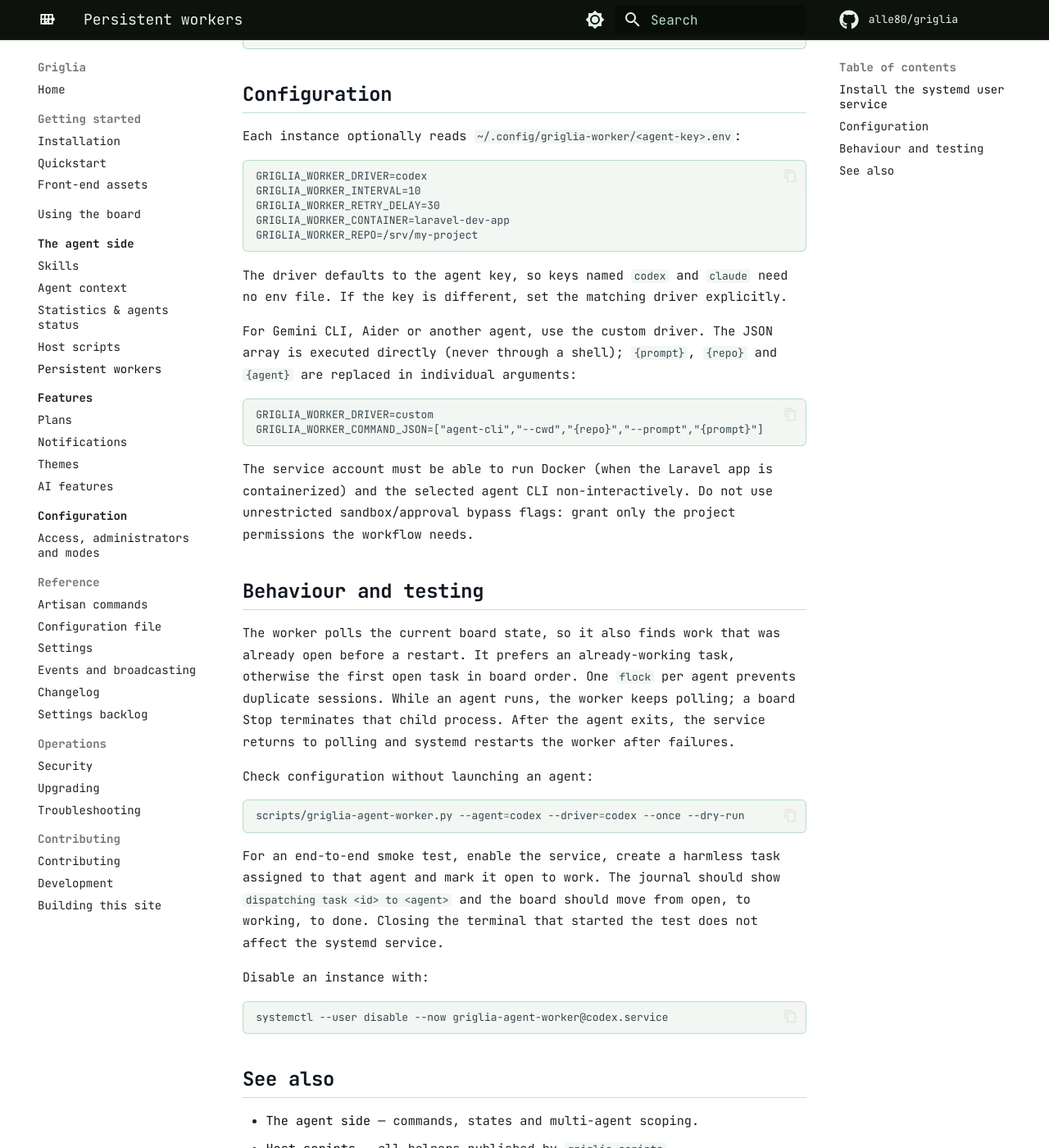
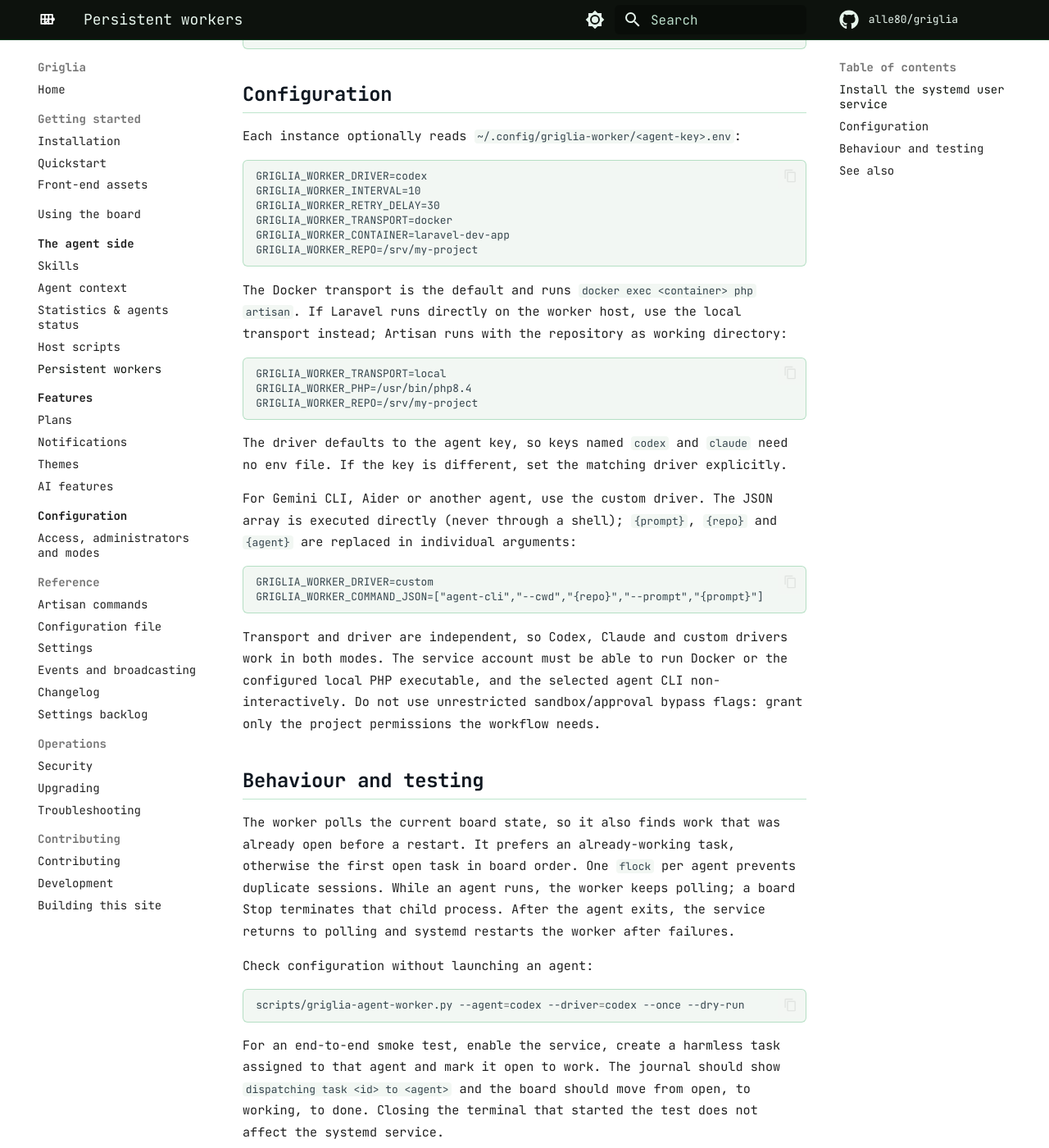
Before and after one commit to alle80/agent-devboard, an MkDocs documentation site: the page built from docs/agent/workers.md, in a window 1280 px wide and 1400 px high, scrolled down 1307 px. Shown: the whole window at 82% size. Built offline with MkDocs 1.6.1 and Material for MkDocs 9.7.7, drawn with Linux system fonts in a browser that asks for light colours; comment, search, counter and statistics services are not loaded.

Commit message:
feat(worker): support local artisan transport

````diff
--- a/docs/agent/workers.md
+++ b/docs/agent/workers.md
@@ -61,7 +61,17 @@ Each instance optionally reads `~/.config/griglia-worker/<agent-key>.env`:
 GRIGLIA_WORKER_DRIVER=codex
 GRIGLIA_WORKER_INTERVAL=10
 GRIGLIA_WORKER_RETRY_DELAY=30
+GRIGLIA_WORKER_TRANSPORT=docker
 GRIGLIA_WORKER_CONTAINER=laravel-dev-app
+GRIGLIA_WORKER_REPO=/srv/my-project
+```
+
+The Docker transport is the default and runs `docker exec <container> php artisan`. If Laravel runs directly
+on the worker host, use the local transport instead; Artisan runs with the repository as working directory:
+
+```dotenv
+GRIGLIA_WORKER_TRANSPORT=local
+GRIGLIA_WORKER_PHP=/usr/bin/php8.4
 GRIGLIA_WORKER_REPO=/srv/my-project
 ```
 
@@ -76,7 +86,8 @@ GRIGLIA_WORKER_DRIVER=custom
 GRIGLIA_WORKER_COMMAND_JSON=["agent-cli","--cwd","{repo}","--prompt","{prompt}"]
 ```
 
-The service account must be able to run Docker (when the Laravel app is containerized) and the selected agent
+Transport and driver are independent, so Codex, Claude and custom drivers work in both modes. The service
+account must be able to run Docker or the configured local PHP executable, and the selected agent
 CLI non-interactively. Do not use unrestricted sandbox/approval bypass flags: grant only the project permissions
 the workflow needs.
 
````
Also changed, not shown: CHANGELOG.md (+9 -1 lines), README.md (+2 -1 lines), 2 other files.
